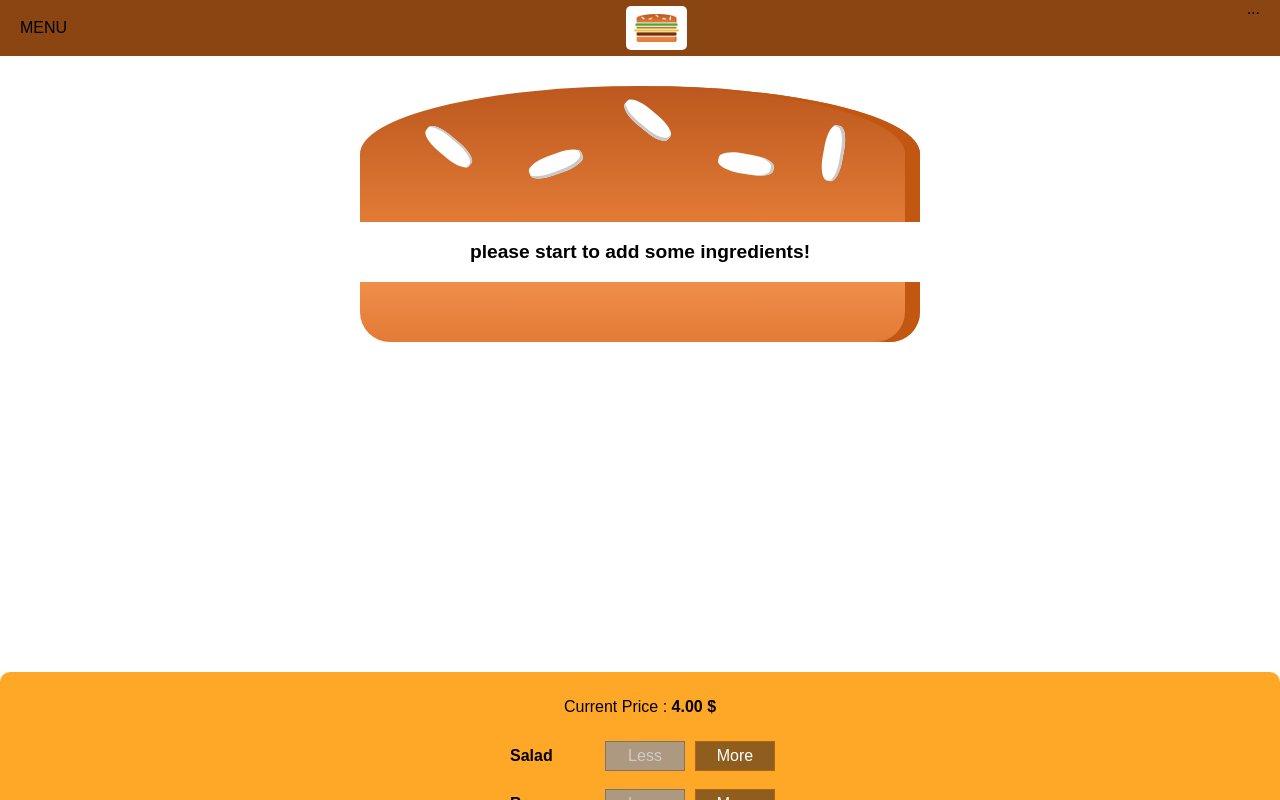
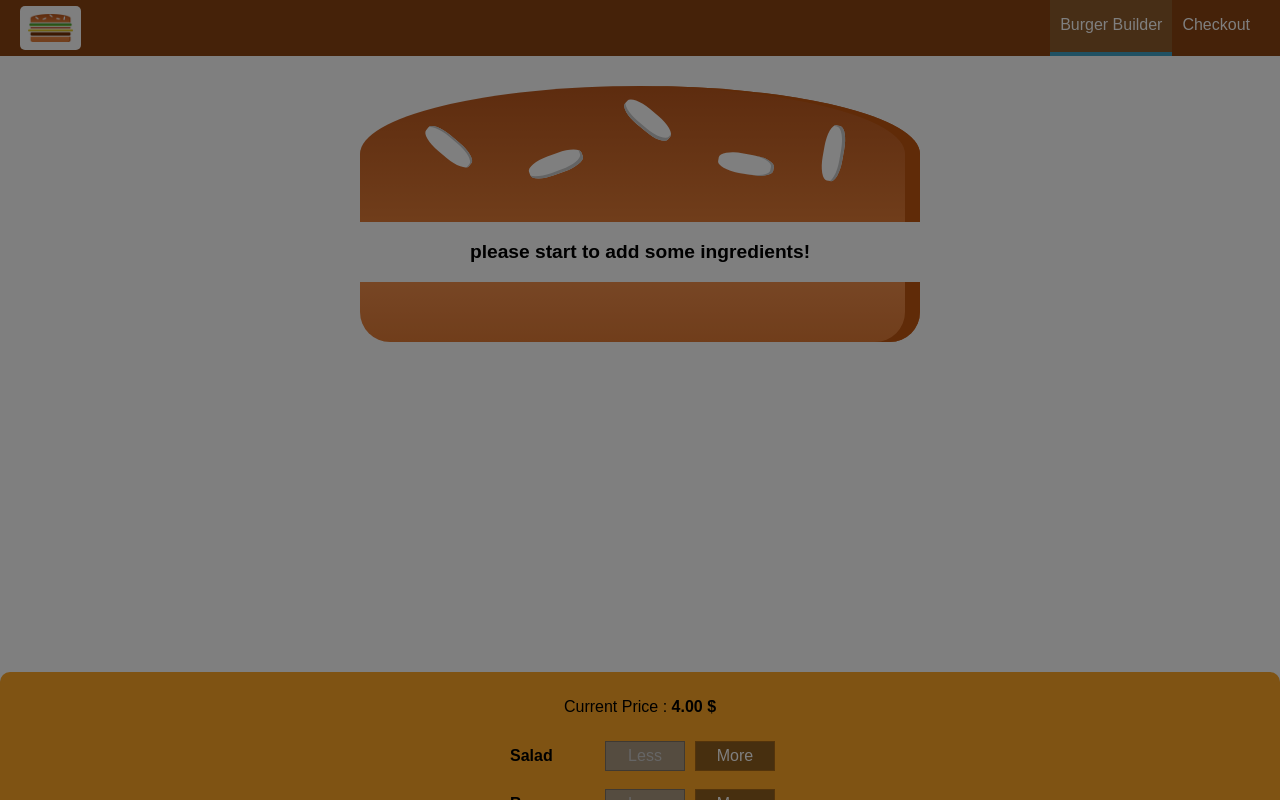
Before and after one commit to delaramesfahani/BurgerBuilder, a React (Create React App) app: page / in a window 1280 px wide. Shown: the top 800 px of the page. Built offline with nearby package versions, Linux system fonts and the light colour scheme.

Commit message:
Slide drawer added

```diff
--- a/src/components/Layout/Layout.js
+++ b/src/components/Layout/Layout.js
@@ -2,10 +2,12 @@
 import Aux from '../../hoc/Aux'
 import './style.css'
 import Toolbar from '../Navigation/Toolbar/toolbar'
+import SlideDrawer from '../Navigation/SlideDrawer/SlideDrawer'
 
 const layout = (props) => (
   <Aux>
     <Toolbar />
+    <SlideDrawer />
     <main className='Content'>
       {props.children}
     </main>
--- a/src/components/Logo/Logo.css
+++ b/src/components/Logo/Logo.css
@@ -1,7 +1,7 @@
 .Logo {
     background-color: #fff;
     padding: 8px;
-    height: 80%;
+    height: 100%;
     box-sizing: border-box;
     border-radius: 5px;
 }
--- a/src/components/Logo/Logo.js
+++ b/src/components/Logo/Logo.js
@@ -3,7 +3,7 @@
 const BurgerLogo = require('../../assets/burger-logo.png')
 
 const Logo = (props) => (
-  <div className='Logo'>
+  <div className='Logo' style={{ height: props.height }}>
     <img src={BurgerLogo} alt='My Burger' />
   </div>
 )
--- /dev/null
+++ b/src/components/Navigation/NavigationItems/navItem.css
@@ -0,0 +1,52 @@
+.navigationItem {
+    margin: 10px 0;
+    padding: 0;
+    display: block;
+    height: 100%;
+    width: auto;
+
+}
+
+.navigationItem a {
+    color: #8f5c2c;
+    text-decoration: none;
+    width: 100%;
+    box-sizing: border-box;
+    display: block;
+}
+
+.navigationItem a:hover,
+.navigationItem a:active,
+.navigationItem a.active {
+    color: #40A4c8;
+}
+
+
+
+@media (min-width : 500px) {
+    .navigationItem {
+        margin: 0;
+        padding: 0;
+        display: flex;
+        height: 100%;
+        align-items: center;
+    }
+
+    .navigationItem a {
+        color: #fff;
+        text-decoration: none;
+        height: 100%;
+        padding: 16px 10px;
+        border-bottom: 4px solid transparent;
+        box-sizing: border-box;
+        display: block;
+    }
+
+    .navigationItem a:hover,
+    .navigationItem a:active,
+    .navigationItem a.active {
+        background-color: #8f5c2c;
+        border-bottom: 4px solid #40A4c8;
+        color: #fff;
+    }
+}
--- /dev/null
+++ b/src/components/Navigation/NavigationItems/navItem.js
@@ -0,0 +1,12 @@
+import React from 'react'
+import './navItem.css'
+
+const navigationItem = (props) => (
+  <li className='navigationItem'>
+    <a href={props.Link} className={props.active ? 'navigationItem active' : null}>
+      {props.children}
+    </a>
+  </li>
+)
+
+export default navigationItem
--- /dev/null
+++ b/src/components/Navigation/NavigationItems/navigationItems.css
@@ -0,0 +1,15 @@
+.NavigationItems {
+    margin: 0;
+    padding: 0;
+    list-style: none;
+    align-items: center;
+    height: 100%;
+    display: flex;
+    flex-flow: column;
+}
+
+@media (min-width : 500px) {
+    .NavigationItems {
+        flex-flow: row;
+    }
+}
--- /dev/null
+++ b/src/components/Navigation/NavigationItems/navigationItems.js
@@ -0,0 +1,12 @@
+import React from 'react'
+import './navigationItems.css'
+import NavigationItem from './navItem'
+
+const navigationItems = () => (
+  <ul className='NavigationItems'>
+    <NavigationItem link='/' active>Burger Builder</NavigationItem>
+    <NavigationItem link='/'>Checkout</NavigationItem>
+  </ul>
+)
+
+export default navigationItems
--- /dev/null
+++ b/src/components/Navigation/SlideDrawer/SlideDrawer.css
@@ -0,0 +1,23 @@
+.SlideDrawer {
+    position: fixed;
+    width: 280px;
+    max-width: 70%;
+    height: 100%;
+    top: 0;
+    left: 0;
+    z-index: 200;
+    background-color: #fff;
+    padding: 32px 16px;
+    box-sizing: border-box;
+    transition: transform 0.3s ease-out;
+}
+
+
+/* if width exceed from 500px that is small devices , the Drawer will disapear */
+
+
+@media (min-width : 500px) {
+    .SlideDrawer {
+        display: none;
+    }
+}
--- /dev/null
+++ b/src/components/Navigation/SlideDrawer/SlideDrawer.js
@@ -0,0 +1,22 @@
+import React from 'react'
+import Logo from '../../Logo/Logo'
+import NavigationItems from '../NavigationItems/navigationItems'
+import Aux from '../../../hoc/Aux'
+import Backdrop from '../../UI/Backdrop/backdrop'
+import './SlideDrawer.css'
+
+const SlideDrawer = (props) => {
+  return (
+    <Aux>
+      <Backdrop show />
+      <div className='SlideDrawer'>
+        <Logo height='11%' />
+        <nav>
+          <NavigationItems />
+        </nav>
+      </div>
+    </Aux>
+  )
+}
+
+export default SlideDrawer
--- a/src/components/Navigation/Toolbar/toolbar.css
+++ b/src/components/Navigation/Toolbar/toolbar.css
@@ -16,3 +16,12 @@
 .Toolbar nav {
     height: 100%;
 }
+
+
+/* in mobile device  */
+
+@media (max-width :499px) {
+    .DesktopOnly {
+        display: none;
+    }
+}
--- a/src/components/Navigation/Toolbar/toolbar.js
+++ b/src/components/Navigation/Toolbar/toolbar.js
@@ -1,13 +1,13 @@
 import React from 'react'
 import Logo from '../../Logo/Logo'
 import './toolbar.css'
+import NavigationItems from '../NavigationItems/navigationItems'
 
 const toolbar = (props) => (
   <header className='Toolbar'>
-    <div>MENU</div>
-    <Logo />
-    <nav>
-            ...
+    <Logo height='80%' />
+    <nav className='DesktopOnly'>
+      <NavigationItems />
     </nav>
   </header>
 )
```
Also changed, not shown: 1 other file (tests, documents, lock files or other folders).
